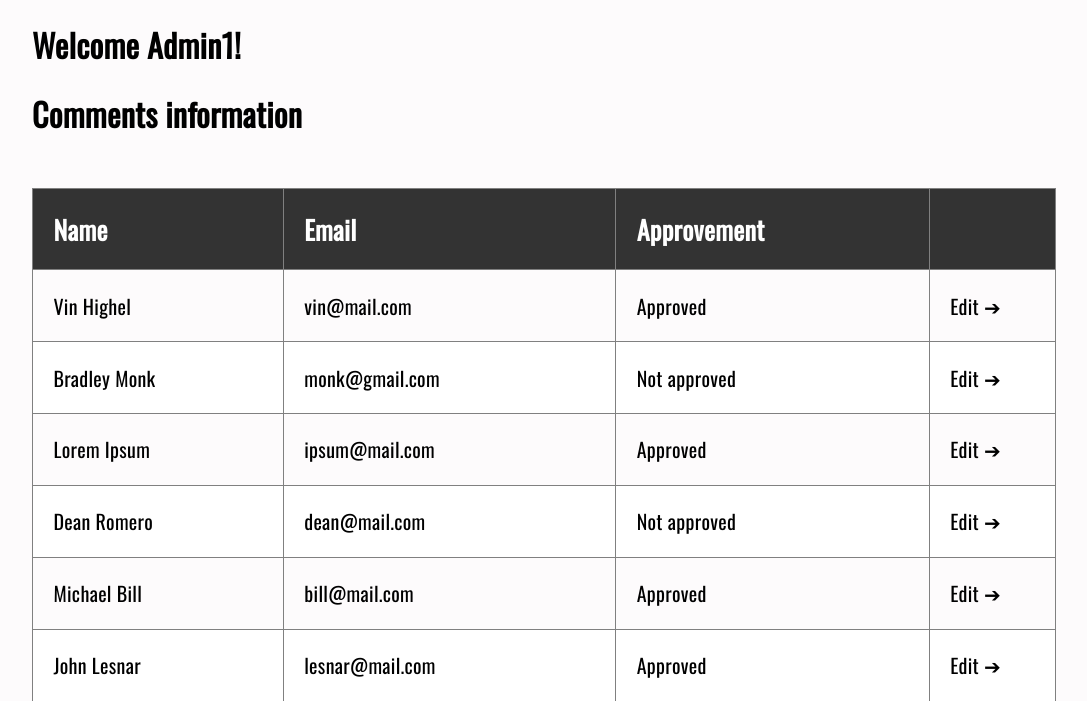
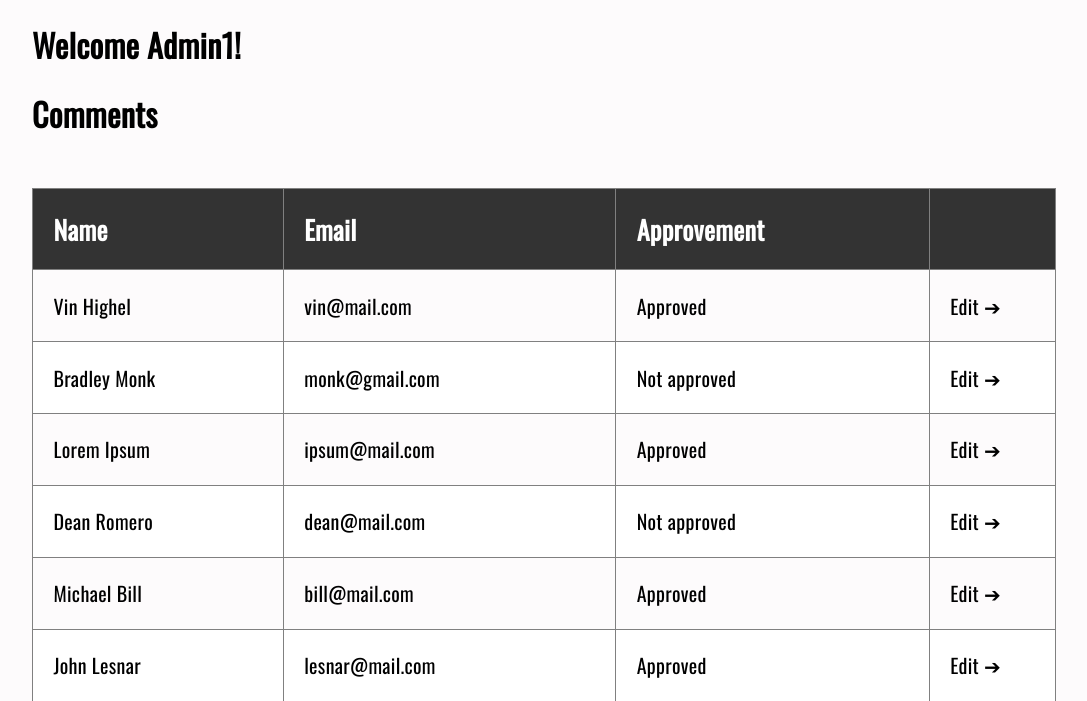
Before and after one commit to dusanrandjelovic/citrus, a PHP site: page /admin/admin.php in a window 1280 px wide. Shown: the part 44-745 px from the top of the page, without its empty margins (96-1183 px from the left). Run offline with PHP 8.4, Linux system fonts and the light colour scheme; a user stored in the database is signed in; data comes from the database, SQL or seed files in the repository.

Commit message:
Update admin.php

```diff
--- a/admin/admin.php
+++ b/admin/admin.php
@@ -25,7 +25,7 @@ include("auth.php");  ?>
 
 <h1>Welcome <?php echo $_SESSION['username']; ?>!</h1>
 
-<h1>Comments information</h1>
+<h1>Comments</h1>
 <div style="overflow-x:auto;">
 <table>
 
```
